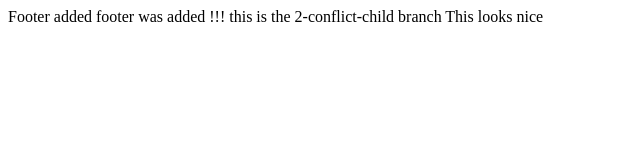
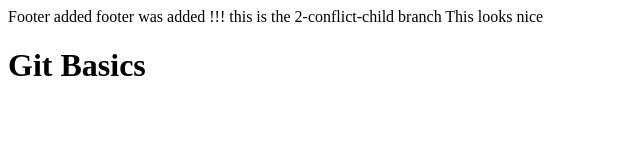
Before and after one commit to DEVESH-001/Git-GitHub, a plain HTML site: page index.html in a window 1280 px wide. Shown: the whole page, without its empty margins (0-640 px from the left). Drawn offline with Linux system fonts and the light colour scheme.

```diff
--- a/index.html
+++ b/index.html
@@ -8,5 +8,8 @@
   <body>
     Footer added footer was added !!! this is the 2-conflict-child branch
     This looks nice
+    <header>
+      <h1>Git Basics</h1>
+    </header>
   </body>
 </html>
```
